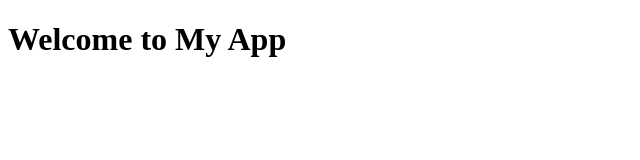
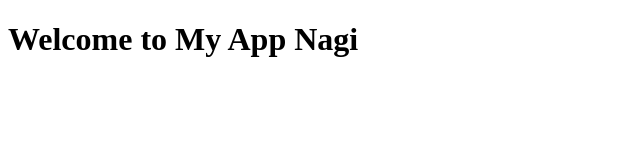
Before and after one commit to NagiReddy555/maven_jenkins, a plain HTML site: page src/webapp/index.html in a window 1280 px wide. Shown: the whole page, without its empty margins (0-640 px from the left). Drawn offline with Linux system fonts and the light colour scheme.

Commit message:
Update index.html

```diff
--- a/src/webapp/index.html
+++ b/src/webapp/index.html
@@ -5,6 +5,6 @@
     <title>Welcome</title>
 </head>
 <body>
-    <h1>Welcome to My App</h1>
+    <h1>Welcome to My App Nagi</h1>
 </body>
 </html>
```
